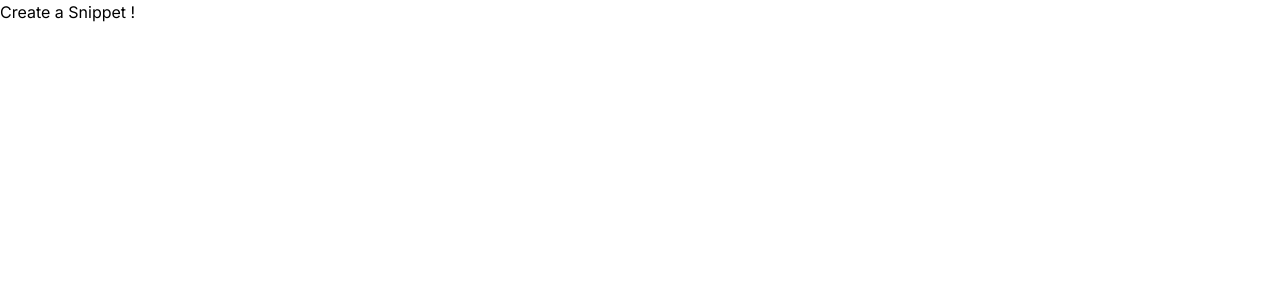
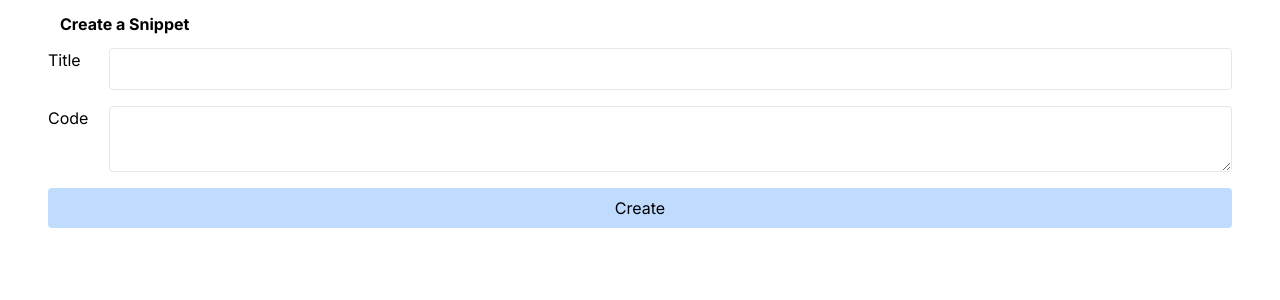
Before and after one commit to Harry8679/NextJS-Snippets-Steph_Grid, a Next.js app: page /snippets/new in a window 1280 px wide. Shown: the top 300 px of the page. Built offline with nearby package versions, Linux system fonts and the light colour scheme.

Commit message:
Adding a Creation Form

```diff
--- a/src/app/layout.tsx
+++ b/src/app/layout.tsx
@@ -16,7 +16,9 @@
 }>) {
   return (
     <html lang="en">
-      <body className={inter.className}>{children}</body>
+      <body className={inter.className}>
+        <div className="container mx-auto px-12">{children}</div>
+      </body>
     </html>
   );
 }
--- a/src/app/snippets/new/page.tsx
+++ b/src/app/snippets/new/page.tsx
@@ -1,3 +1,18 @@
 export default function SnippetCreatePage() {
-    return <div>Create a Snippet !</div>
+    return <form>
+        <h3 className="font-bold m-3">Create a Snippet</h3>
+        <div className="flex flex-col gap-4">
+            <div className="flex gap-4">
+                <label htmlFor="title" className="w-12">Title</label>
+                <input type="text" name="title" id="title" className="border rounded p-2 w-full" />
+            </div>
+
+            <div className="flex gap-4">
+                <label htmlFor="code" className="w-12">Code</label>
+                <textarea name="code" id="code" className="border rounded p-2 w-full" />
+            </div>
+
+            <button type="submit" className="rounded p-2 bg-blue-200">Create</button>
+        </div>
+    </form>
 }
```
